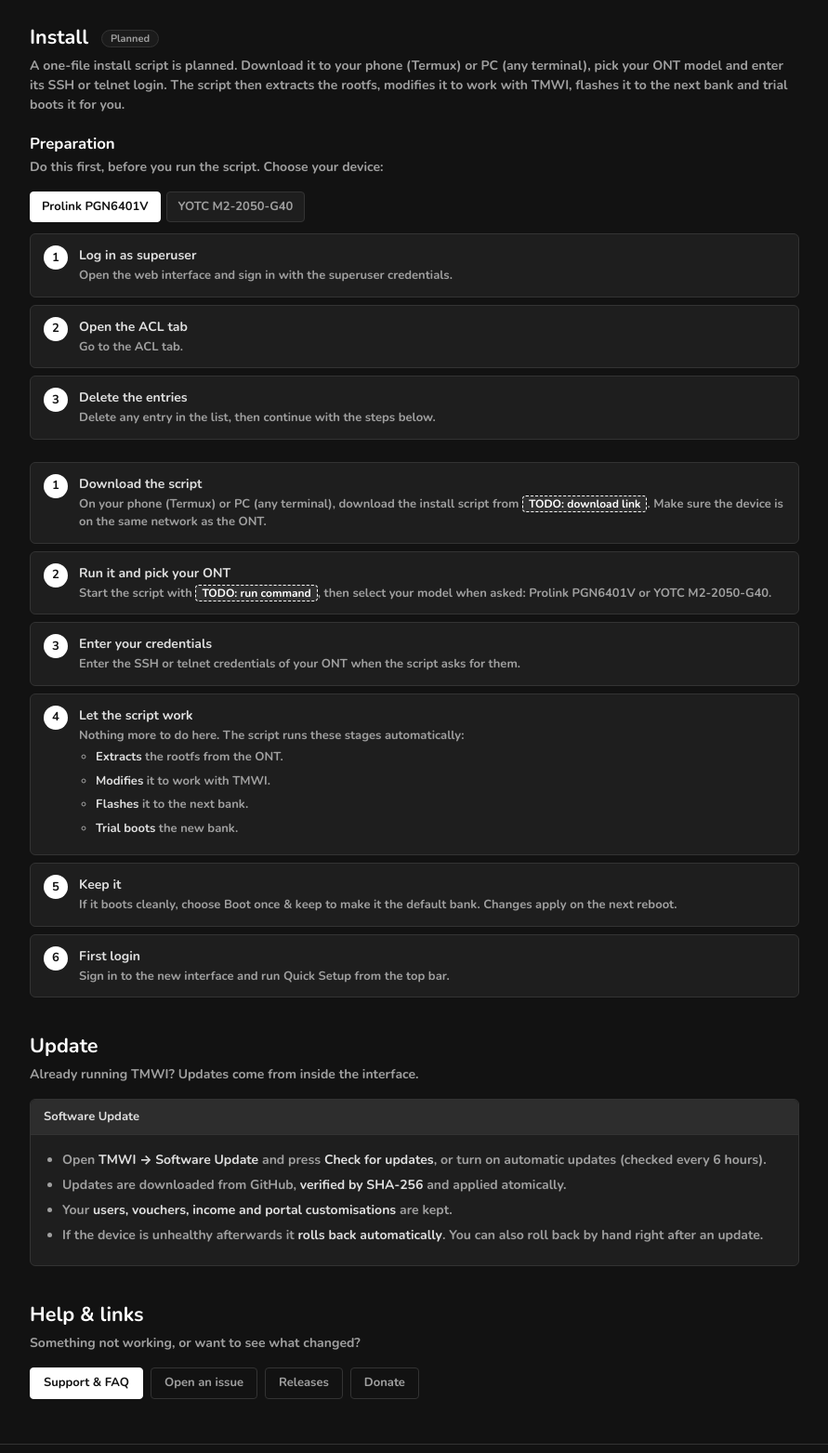
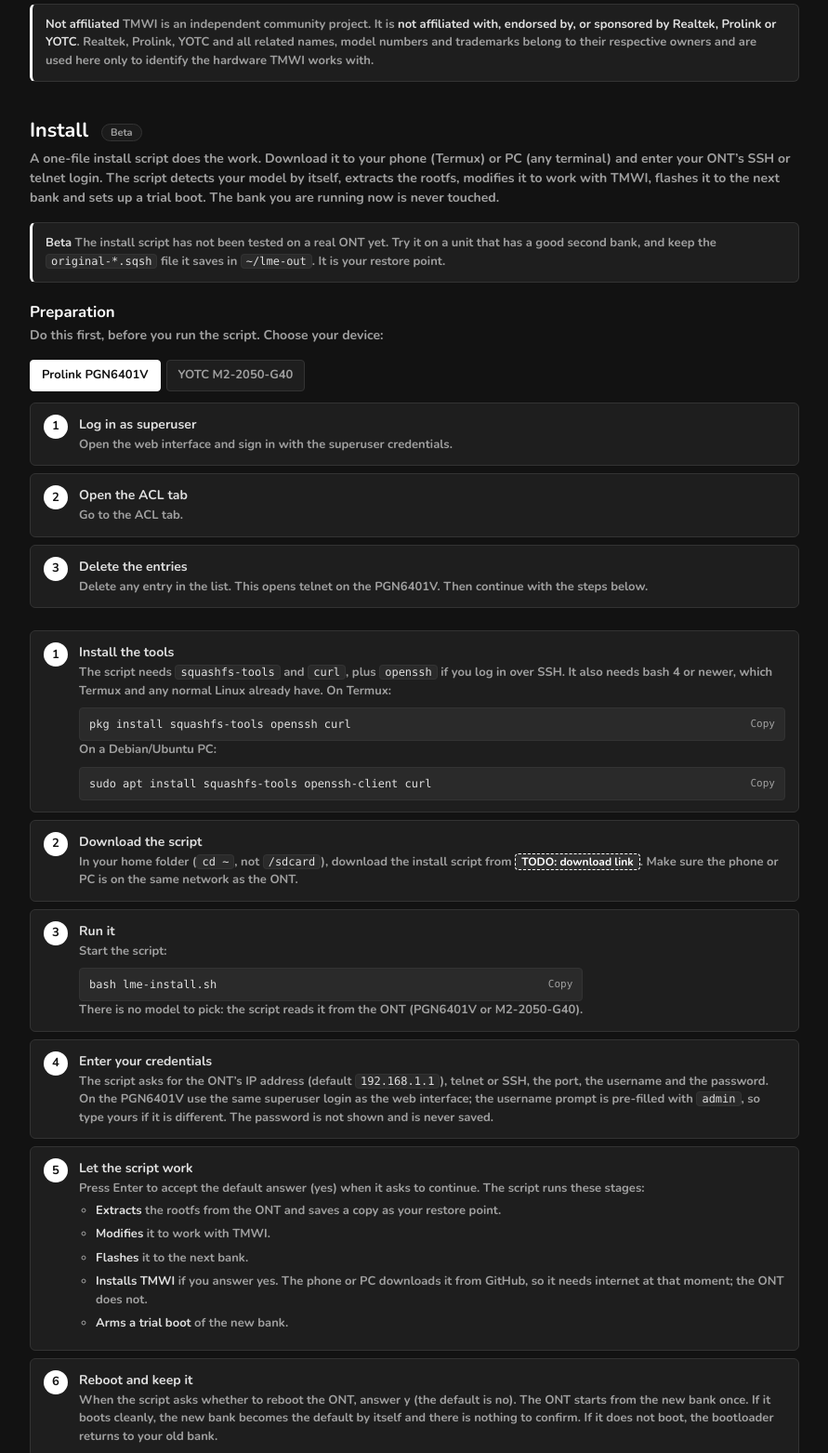
Before and after one commit to lmepisowifi/lmepisowifi.github.io, a plain HTML site: page index.html in a window 1280 px wide. Shown: the part 688-2251 px from the top of the page at 93% size, without its empty margins (194-1085 px from the left). Drawn offline with nearby package versions, Linux system fonts and the light colour scheme.

Commit message:
Revise installation guide and add affiliation disclaimer
Updated installation instructions and added disclaimers regarding the project affiliation and usage.

```diff
--- a/index.html
+++ b/index.html
@@ -629,12 +629,20 @@
             <strong>Disclaimer</strong>
             Flashing firmware can soft-brick your GPON ONU if done improperly. It is possible to recover it using UART, but we are not liable if you accidentally break things.
         </div>
+        <div class="callout mt-3 mb-0">
+            <strong>Not affiliated</strong>
+            TMWI is an independent community project. It is <strong>not affiliated with, endorsed by, or sponsored by Realtek, Prolink or YOTC</strong>. Realtek, Prolink, YOTC and all related names, model numbers and trademarks belong to their respective owners and are used here only to identify the hardware TMWI works with.
+        </div>
     </section>
 
     <!-- ===== Install ===== -->
     <section id="install">
-        <h2 class="section-title">Install <span class="status unknown">Planned</span></h2>
-        <p class="section-intro">A one-file install script is planned. Download it to your phone (Termux) or PC (any terminal), pick your ONT model and enter its SSH or telnet login. The script then extracts the rootfs, modifies it to work with TMWI, flashes it to the next bank and trial boots it for you.</p>
+        <h2 class="section-title">Install <span class="status unknown">Beta</span></h2>
+        <p class="section-intro">A one-file install script does the work. Download it to your phone (Termux) or PC (any terminal) and enter your ONT&rsquo;s SSH or telnet login. The script detects your model by itself, extracts the rootfs, modifies it to work with TMWI, flashes it to the next bank and sets up a trial boot. The bank you are running now is never touched.</p>
+        <div class="callout">
+            <strong>Beta</strong>
+            The install script has not been tested on a real ONT yet. Try it on a unit that has a good second bank, and keep the <code>original-*.sqsh</code> file it saves in <code>~/lme-out</code>. It is your restore point.
+        </div>
 
         <h3 class="sub-title">Preparation</h3>
         <p class="section-intro">Do this first, before you run the script. Choose your device:</p>
@@ -662,7 +670,7 @@
                     <li>
                         <div>
                             <span class="step-title">Delete the entries</span>
-                            Delete any entry in the list, then continue with the steps below.
+                            Delete any entry in the list. This opens telnet on the PGN6401V. Then continue with the steps below.
                         </div>
                     </li>
                 </ol>
@@ -679,41 +687,56 @@
         <ol class="steps">
             <li>
                 <div>
-                    <span class="step-title">Download the script</span>
-                    On your phone (<strong>Termux</strong>) or PC (<strong>any terminal</strong>), download the install script
-                    from <span class="todo">TODO: download link</span>. Make sure the device is on the same network as the ONT.
+                    <span class="step-title">Install the tools</span>
+                    The script needs <code>squashfs-tools</code> and <code>curl</code>, plus <code>openssh</code> if you log in over SSH. It also needs bash 4 or newer, which Termux and any normal Linux already have.
+                    On <strong>Termux</strong>:
+                    <code class="cmd">pkg install squashfs-tools openssh curl</code>
+                    On a <strong>Debian/Ubuntu PC</strong>:
+                    <code class="cmd">sudo apt install squashfs-tools openssh-client curl</code>
                 </div>
             </li>
             <li>
                 <div>
-                    <span class="step-title">Run it and pick your ONT</span>
-                    Start the script with <span class="todo">TODO: run command</span>, then select your model when asked:
-                    <strong>Prolink PGN6401V</strong> or <strong>YOTC M2-2050-G40</strong>.
+                    <span class="step-title">Download the script</span>
+                    In your home folder (<code>cd ~</code>, not <code>/sdcard</code>), download the install script
+                    from <span class="todo">TODO: download link</span>. Make sure the phone or PC is on the same network as the ONT.
+                </div>
+            </li>
+            <li>
+                <div>
+                    <span class="step-title">Run it</span>
+                    Start the script:
+                    <code class="cmd">bash lme-install.sh</code>
+                    There is no model to pick: the script reads it from the ONT (PGN6401V or M2-2050-G40).
                 </div>
             </li>
             <li>
                 <div>
                     <span class="step-title">Enter your credentials</span>
-                    Enter the <strong>SSH</strong> or <strong>telnet</strong> credentials of your ONT when the script asks for them.
+                    The script asks for the ONT&rsquo;s IP address (default <code>192.168.1.1</code>), <strong>telnet</strong> or <strong>SSH</strong>, the port, the username and the password.
+                    On the PGN6401V use the same <strong>superuser</strong> login as the web interface; the username prompt is pre-filled with <code>admin</code>, so type yours if it is different.
+                    The password is not shown and is never saved.
                 </div>
             </li>
             <li>
                 <div>
                     <span class="step-title">Let the script work</span>
-                    Nothing more to do here. The script runs these stages automatically:
+                    Press <strong>Enter</strong> to accept the default answer (yes) when it asks to continue. The script runs these stages:
                     <ul class="plain mt-1 mb-0">
-                        <li><strong>Extracts</strong> the rootfs from the ONT.</li>
+                        <li><strong>Extracts</strong> the rootfs from the ONT and saves a copy as your restore point.</li>
                         <li><strong>Modifies</strong> it to work with TMWI.</li>
                         <li><strong>Flashes</strong> it to the next bank.</li>
-                        <li><strong>Trial boots</strong> the new bank.</li>
+                        <li><strong>Installs TMWI</strong> if you answer yes. The phone or PC downloads it from GitHub, so it needs internet at that moment; the ONT does not.</li>
+                        <li><strong>Arms a trial boot</strong> of the new bank.</li>
                     </ul>
                 </div>
             </li>
             <li>
                 <div>
-                    <span class="step-title">Keep it</span>
-                    If it boots cleanly, choose <strong>Boot once &amp; keep</strong> to make it the default bank.
-                    Changes apply on the next reboot.
+                    <span class="step-title">Reboot and keep it</span>
+                    When the script asks whether to reboot the ONT, answer <strong>y</strong> (the default is no). The ONT starts from the new bank once.
+                    If it boots cleanly, the new bank becomes the default by itself and there is nothing to confirm.
+                    If it does not boot, the bootloader returns to your old bank.
                 </div>
             </li>
             <li>
@@ -974,6 +997,7 @@
     <div class="container">
         lmepisowifi &middot; AGPLv3 &middot;
         <a href="https://github.com/lmepisowifi/tmwipgn6401v" target="_blank" rel="noopener">Source</a>
+        <div class="mt-2">Not affiliated with, endorsed by, or sponsored by Realtek, Prolink or YOTC. All trademarks belong to their respective owners.</div>
     </div>
 </footer>
 
```
